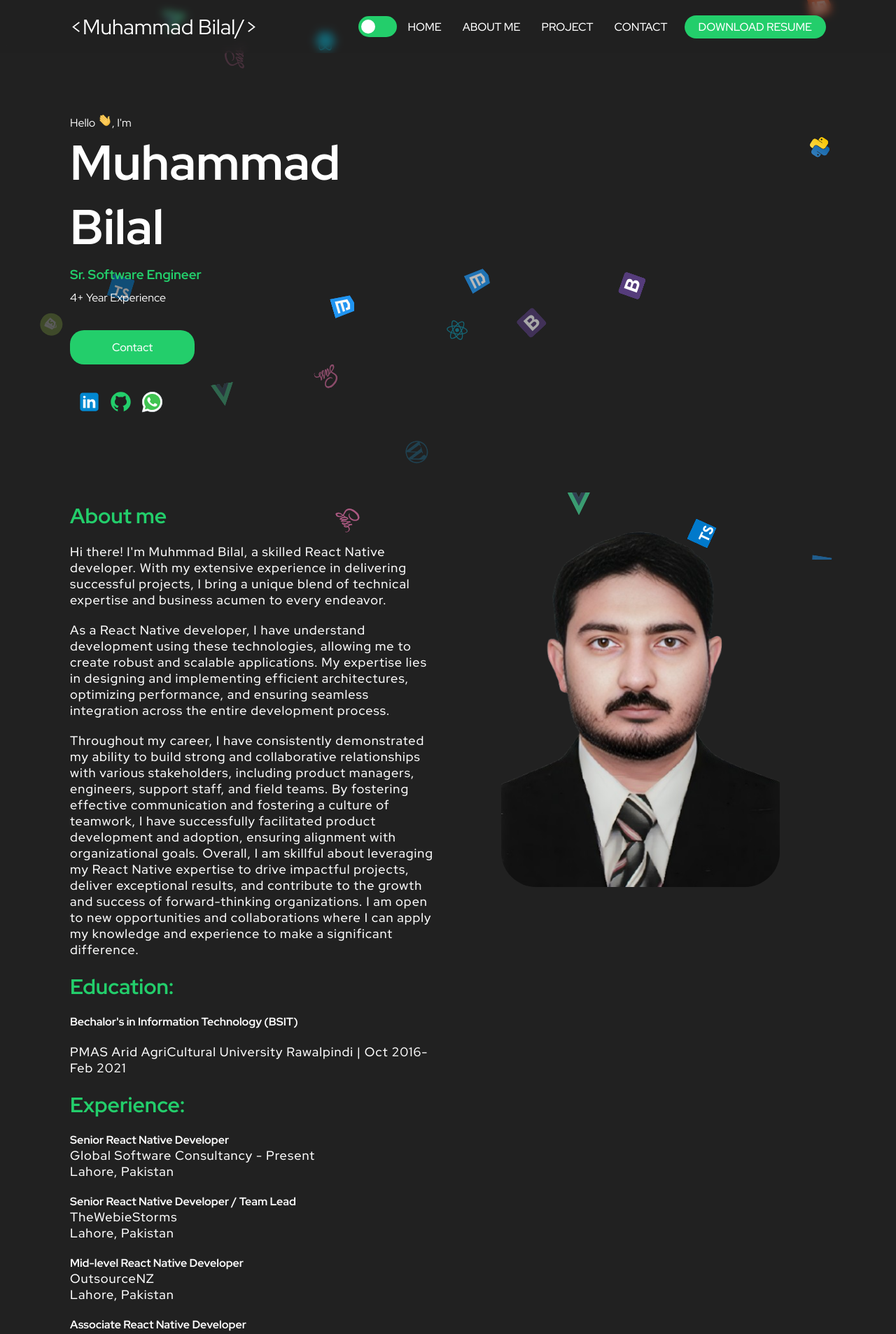
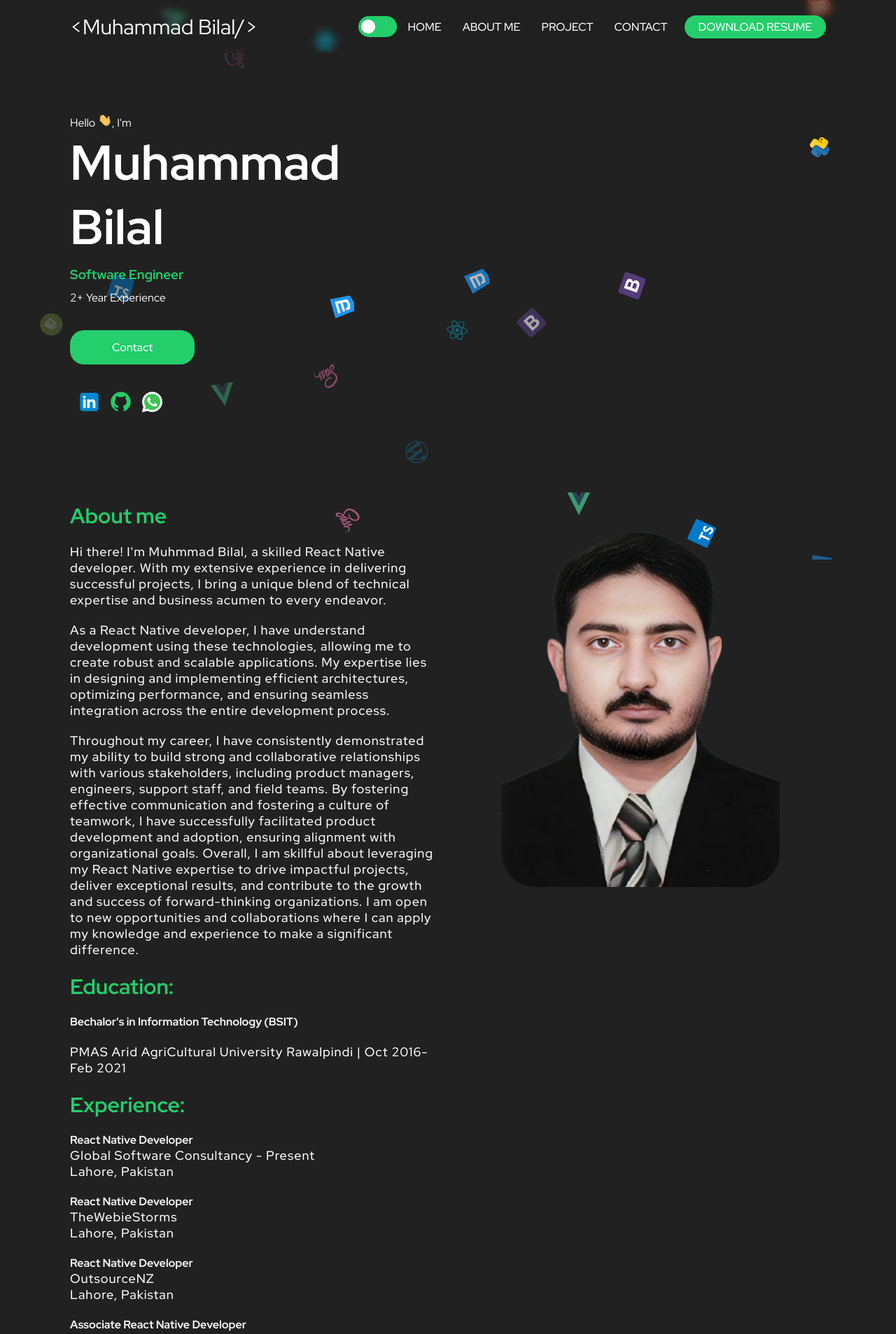
Before and after one commit to bilalkhan-tech/portfolio, a React (Create React App) app: page / in a window 1280 px wide. Shown: the top 1907 px of the page at 70% size. Built offline with nearby package versions, Linux system fonts and the light colour scheme.

Commit message:
update resume and some other changes

```diff
--- a/src/components/About/About.tsx
+++ b/src/components/About/About.tsx
@@ -81,7 +81,7 @@ export function About() {
           <div className="experience">
             <h2>Experience:</h2>
             <br />
-            <h4>Senior React Native Developer</h4>
+            <h4>React Native Developer</h4>
             <p>Global Software Consultancy - Present</p>
             <p>Lahore, Pakistan</p>
           </div>
@@ -89,7 +89,7 @@ export function About() {
         <br />
         <ScrollAnimation animateIn="fadeInLeft" delay={550}>
           <div className="experience">
-            <h4>Senior React Native Developer / Team Lead</h4>
+            <h4>React Native Developer</h4>
             <p>TheWebieStorms </p>
             <p>Lahore, Pakistan</p>
           </div>
@@ -98,7 +98,7 @@ export function About() {
 
         <ScrollAnimation animateIn="fadeInLeft" delay={550}>
           <div className="experience">
-            <h4>Mid-level React Native Developer</h4>
+            <h4>React Native Developer</h4>
             <p>OutsourceNZ </p>
             <p>Lahore, Pakistan</p>
           </div>
--- a/src/components/Hero/Hero.tsx
+++ b/src/components/Hero/Hero.tsx
@@ -28,10 +28,10 @@ export function Hero() {
           <h1>Muhammad Bilal</h1>
         </ScrollAnimation>
         <ScrollAnimation animateIn="fadeInUp" delay={0.4 * 1000}>
-          <h3>Sr. Software Engineer</h3>
+          <h3>Software Engineer</h3>
         </ScrollAnimation>
         <ScrollAnimation animateIn="fadeInUp" delay={0.6 * 1000}>
-          <p className="small-resume">4+ Year Experience</p>
+          <p className="small-resume">2+ Year Experience</p>
         </ScrollAnimation>
         <ScrollAnimation animateIn="fadeInUp" delay={0.8 * 1000}>
           <BrowserRouter>
```
Also changed, not shown: 1 other file (tests, documents, lock files or other folders).
